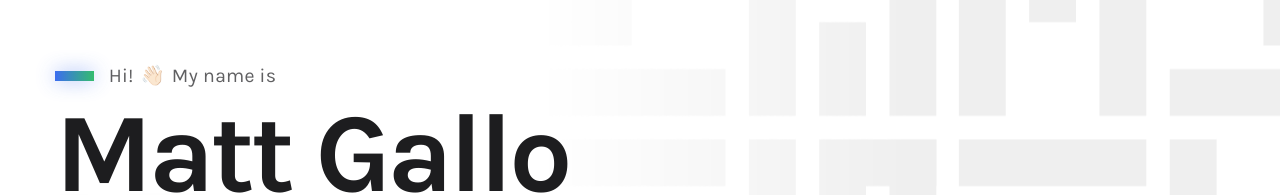
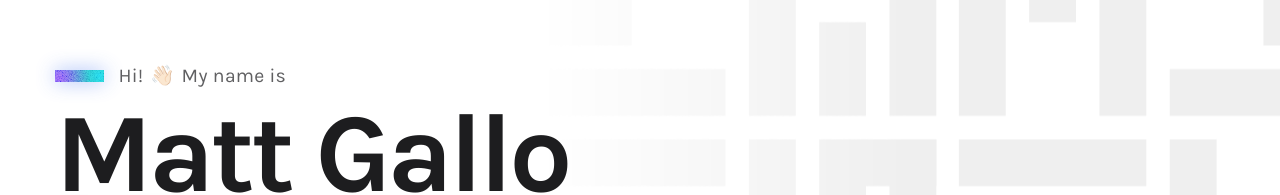
Before and after one commit to matthewgallo/portfolio, a React (Vite) app: page / in a window 1280 px wide. Shown: the part 167-362 px from the top of the page. Built offline with nearby package versions, Linux system fonts and the light colour scheme.

Commit message:
feat: add mesh gradient to intro block

```diff
--- a/src/components/Intro/Intro.module.css
+++ b/src/components/Intro/Intro.module.css
@@ -119,15 +119,52 @@
   margin-block-end: 0.75rem;
 }
 
-/* A single logo block in the brand gradient; grows in like the pattern's blocks. */
+/*
+ * A single logo block with the same grainy mesh gradient as the featured MG mark: two drifting
+ * color fields over the brand gradient, film grain on top. Grows in like the pattern's blocks.
+ */
 .accentBlock {
-  animation: growX 0.6s cubic-bezier(0.2, 0.8, 0.2, 1) 0.15s both;
-  background: linear-gradient(to right, var(--color-secondary), var(--color-primary));
-  block-size: 0.5em;
+  animation:
+    growX 0.6s cubic-bezier(0.2, 0.8, 0.2, 1) 0.15s both,
+    meshDrift 9s ease-in-out infinite alternate;
+  background:
+    radial-gradient(circle at center, var(--color-mesh-3), transparent 60%) 0% 0% / 200% 200%,
+    radial-gradient(circle at center, var(--color-mesh-4), transparent 60%) 100% 100% / 200% 200%,
+    linear-gradient(to right, var(--color-secondary), var(--color-primary));
+  block-size: 0.625em;
   box-shadow: 0 0 1em color-mix(in srgb, var(--color-secondary) 45%, transparent);
-  inline-size: 2em;
+  inline-size: 2.5em;
+  isolation: isolate;
   margin-inline-end: 0.4em;
+  overflow: hidden;
+  position: relative;
   transform-origin: left center;
+}
+
+/* Grain at roughly the same on-screen scale as the MG mark's. */
+.accentBlock::after {
+  background: url('../../assets/images/grain.svg') 0 0 / 360px auto;
+  content: '';
+  inset: 0;
+  mix-blend-mode: overlay;
+  opacity: 0.4;
+  position: absolute;
+}
+
+@keyframes meshDrift {
+  50% {
+    background-position:
+      100% 20%,
+      0% 60%,
+      0 0;
+  }
+
+  100% {
+    background-position:
+      40% 100%,
+      60% 0%,
+      0 0;
+  }
 }
 
 @keyframes growX {
@@ -229,7 +266,8 @@
 
 /* The global reduced-motion rule shortens durations but keeps infinite loops; hold the gradient still instead. */
 @media (prefers-reduced-motion: reduce) {
-  .tagline {
+  .tagline,
+  .accentBlock {
     animation: none;
   }
 
--- a/src/components/Intro/LogoPattern.module.css
+++ b/src/components/Intro/LogoPattern.module.css
@@ -1,12 +1,9 @@
-/*
- * Mesh gradient palette for the featured mark: the two brand accents plus two neighbors that keep
- * the blend vivid (violet/cyan beside blue/green in light; pink/gold beside mint/orange in dark).
- */
+/* Mesh gradient palette for the featured mark (theme tokens from global.css). */
 .pattern {
   --mesh-1: var(--color-secondary);
   --mesh-2: var(--color-primary);
-  --mesh-3: light-dark(#8b5cf6, #ff4f9a);
-  --mesh-4: light-dark(#22d3ee, #ffd166);
+  --mesh-3: var(--color-mesh-3);
+  --mesh-4: var(--color-mesh-4);
 }
 
 /* Each color field wanders and breathes on its own loop. */
--- a/src/styles/global.css
+++ b/src/styles/global.css
@@ -9,6 +9,10 @@
   --color-header-background: #ffffff20;
   --color-primary: #34bc6e;
   --color-secondary: #3c6df0;
+
+  /* Extra hues for the mesh-gradient accents, chosen to sit beside primary/secondary. */
+  --color-mesh-3: #8b5cf6;
+  --color-mesh-4: #22d3ee;
 }
 
 :root[data-theme='dark'] {
@@ -21,6 +25,8 @@
   --color-header-background: #1d1d1f20;
   --color-primary: #ff7043;
   --color-secondary: #69f0ae;
+  --color-mesh-3: #ff4f9a;
+  --color-mesh-4: #ffd166;
 }
 
 /* Karla */
```
Also changed, not shown: src/components/Intro/LogoPattern.tsx (+2 -13 lines), src/assets/images/grain.svg (added).
